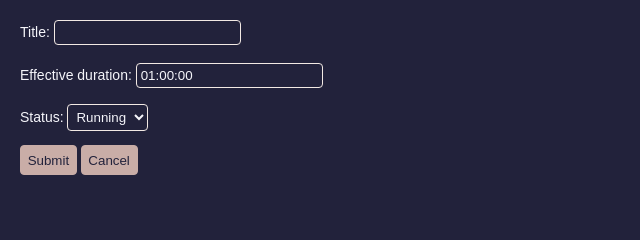
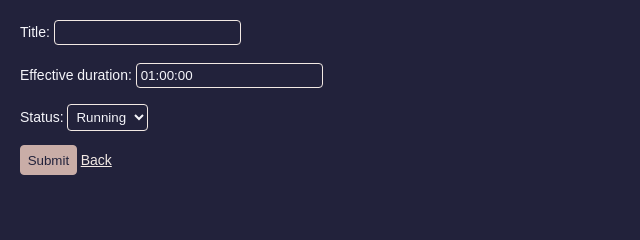
Before and after one commit to Rhubaruth/torch-timer, a Django app: template timers/templates/timers/timer_edit.html in a window 1280 px wide. Shown: the part 124-364 px from the top of the page, without its empty margins (0-640 px from the left). Run offline with Django 5.2, Linux system fonts and the light colour scheme; the template is opened without the code that fills it: values that come from a table or form of the project are taken from there, others are empty.

Commit message:
fixed timer updating on Cancel

```diff
--- a/timers/templates/timers/timer_add.html
+++ b/timers/templates/timers/timer_add.html
@@ -12,7 +12,8 @@
         <div class="field is-grouped">
             <div class="control">
                 <button type="submit" class="button is-primary">Submit</button>
-                <button type="cancel" class="button is-danger">Cancel</button>
+                <!-- <button type="cancel" class="button is-danger">Cancel</button> -->
+                <a class="button" href="{{request.META.HTTP_REFERER|escape}}">Back</a>
             </div>
         </div>
     </form>
--- a/timers/templates/timers/timer_detail.html
+++ b/timers/templates/timers/timer_detail.html
@@ -125,7 +125,6 @@
         updateTimerBar();
         updateRealDuration()
         if (seconds_left <= 0 && interval) {
-            // TODO: Sound Alert
             clearInterval(interval);
             playSound();
             alert('Timer ' + timerId + ' timeout!')
--- a/timers/templates/timers/timer_edit.html
+++ b/timers/templates/timers/timer_edit.html
@@ -9,11 +9,10 @@
 
         {{ form.as_p }}
 
-        <div class="field is-grouped">
-            <div class="control">
-                <button type="submit" class="button is-primary">Submit</button>
-                <button type="cancel" class="button is-danger">Cancel</button>
-            </div>
+        <div class="">
+            <button type="submit" class="button is-primary">Submit</button>
+            <!-- <button type="cancel" class="button is-danger">Cancel</button> -->
+            <a class="button" href="{{request.META.HTTP_REFERER|escape}}">Back</a>
         </div>
     </form>
 
--- a/timers/views.py
+++ b/timers/views.py
@@ -44,7 +44,7 @@ def timer_detail(request, timer_id):
 def timer_add(request):
     canAdd = ''
 
-    if request.method == 'POST':
+    if request.method == 'POST' and "cancel" not in request.POST:
         form = TimerForm(request.POST)
 
         if form.is_valid():
@@ -70,7 +70,7 @@ def timer_add(request):
 def timer_edit(request, timer_id):
     timer: Timer = Timer.objects.filter(
         created_by=request.user).get(pk=timer_id)
-    if request.method == 'POST':
+    if request.method == 'POST' and "cancel" not in request.POST:
         form = TimerForm(request.POST, instance=timer)
 
         if form.is_valid():
@@ -83,6 +83,7 @@ def timer_edit(request, timer_id):
     else:
         form = TimerForm(instance=timer)
 
+    timer.effective_duration = timer.get_duration()
     context = {
         'form': form,
         'timer': timer
```
